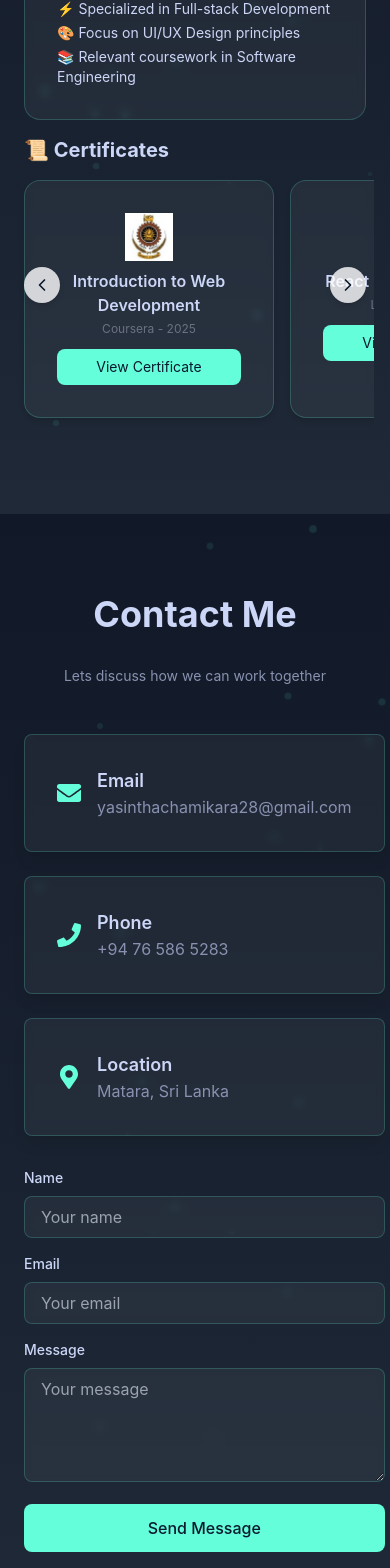
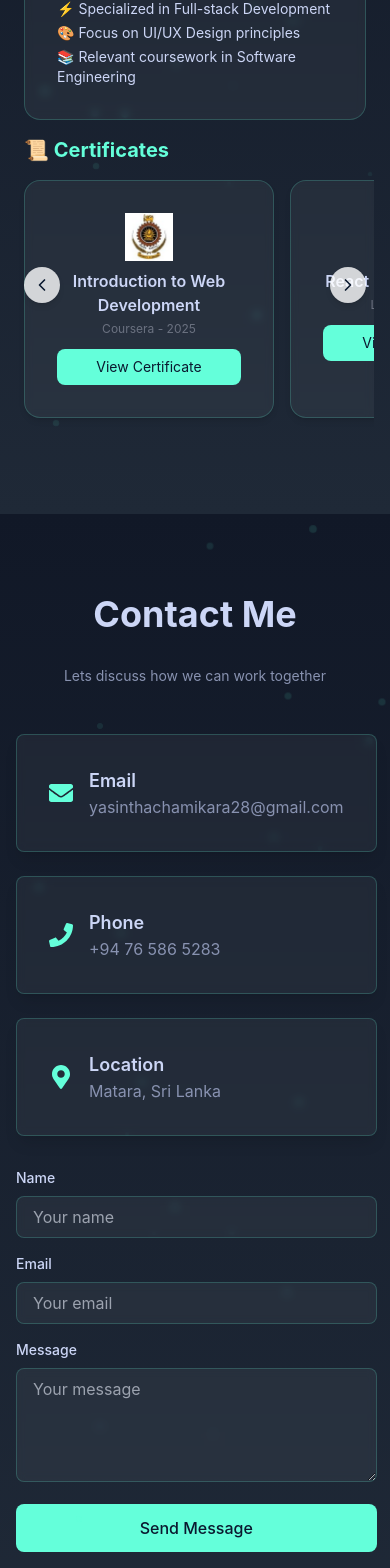
Before and after one commit to Yasintha8/portfolio-website, a React (Vite) app: page / in a window 390 px wide. Shown: the part 5560-7128 px from the top of the page. Built offline with nearby package versions, Linux system fonts and the light colour scheme.

Commit message:
responsive update

```diff
--- a/src/components/Contact.jsx
+++ b/src/components/Contact.jsx
@@ -32,7 +32,7 @@ function Contact() {
   };
 
   return (
-    <section id="contact" className="min-h-screen container mx-auto px-6 relative overflow-hidden bg-gradient-to-b from-gray-900 to-gray-800 ">
+    <section id="contact" className="min-h-screen container px-4 relative overflow-hidden bg-gradient-to-b from-gray-900 to-gray-800 ">
       {/* Animated background elements */}
         <div className="absolute inset-0 overflow-hidden pointer-events-none z-0">
           {[...Array(20)].map((_, i) => (
--- a/src/components/Education.jsx
+++ b/src/components/Education.jsx
@@ -99,7 +99,7 @@ function Education() {
 
           {/* Certificates Section */}
           <div className="relative">
-            <h3 className="text-xl font-bold mb-4 mt-4">📜 Certificates</h3>
+            <h3 className="text-xl font-bold mb-4 text-accent mt-4">📜 Certificates</h3>
 
             {/* Scroll Buttons */}
             <button
```
Lines whose indentation alone changed are shown as unchanged.
